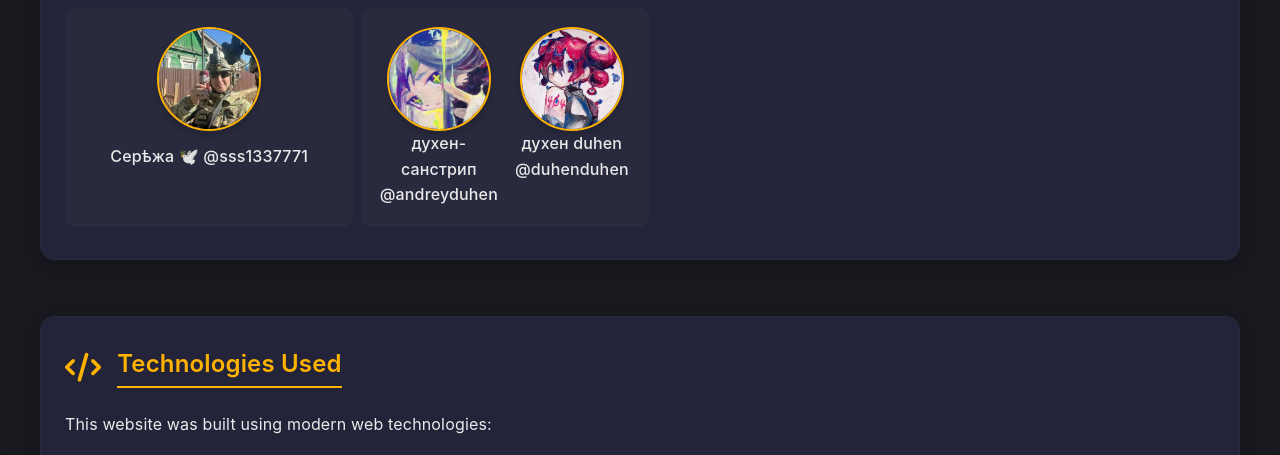
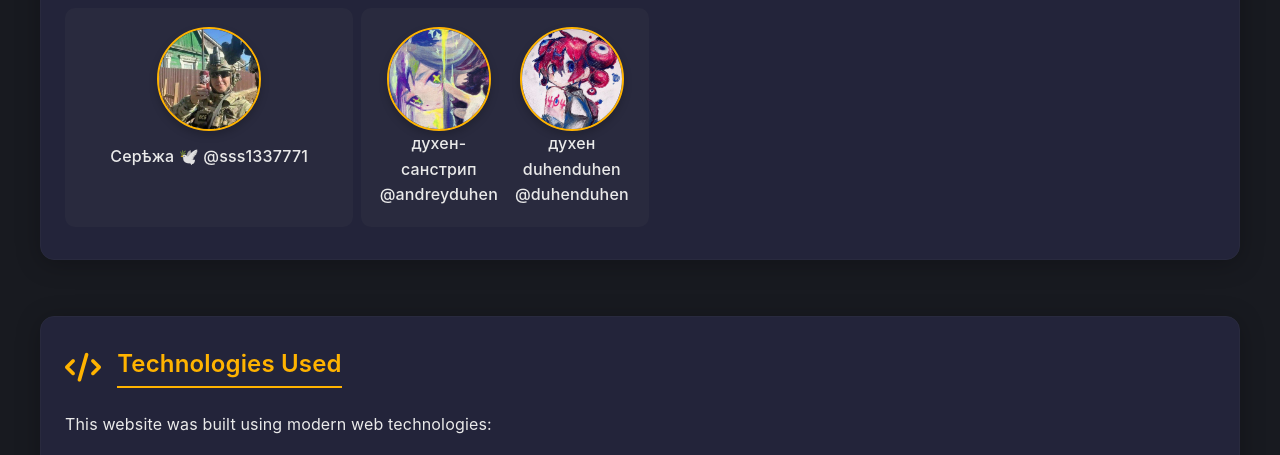
Before and after one commit to SushiSanCat/FlashZone-Realme9Pro-CustomROMs, a plain HTML site: page about.html in a window 1280 px wide. Shown: the part 1080-1535 px from the top of the page. Drawn offline with Linux system fonts and the light colour scheme.

Commit message:
Updates duhen's png name to match the file

```diff
--- a/about.html
+++ b/about.html
@@ -89,7 +89,7 @@
                             </div>
                             <div style="display: flex; flex-direction: column; align-items: center;">
                                 <img src="assets/customROMdevelopers/духен duhenduhen @duhenduhen.png" alt="духен duhen @duhenduhen" class="developer-img">
-                                <span>духен duhen @duhenduhen</span>
+                                <span>духен duhenduhen @duhenduhen</span>
                             </div>
                         </div>
                     </div>
```
